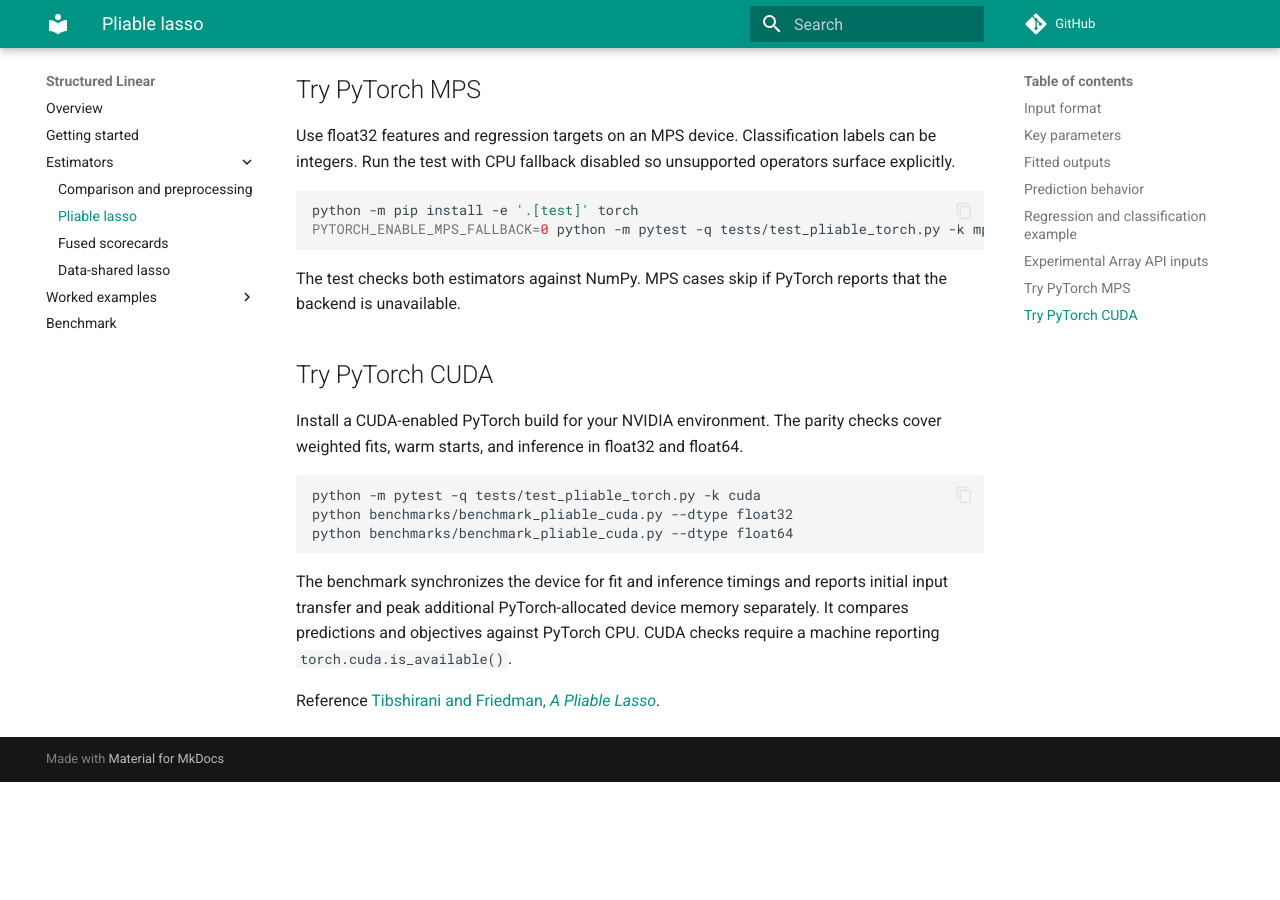
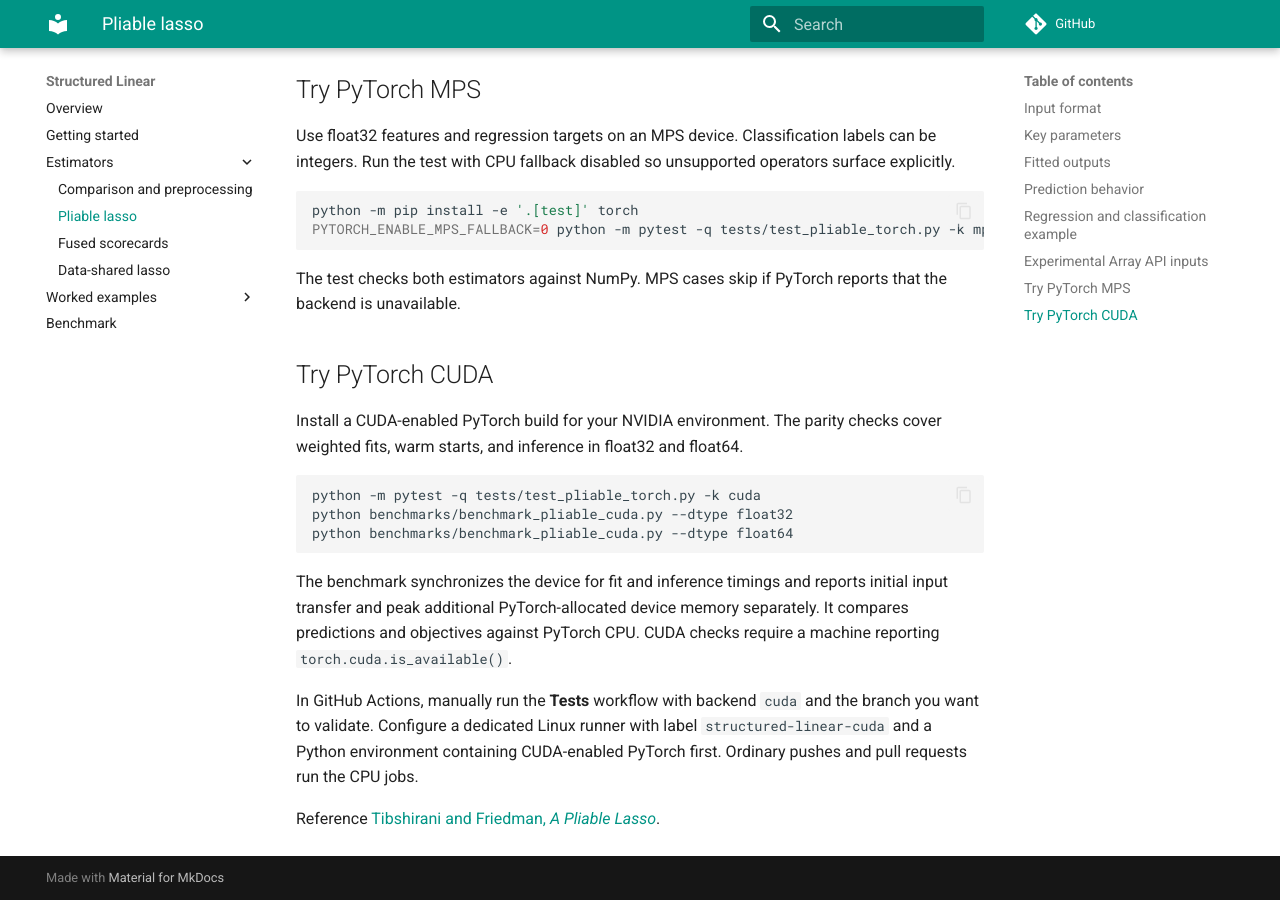
Before and after one commit to lcrmorin/pliable-lasso, an MkDocs documentation site: the page built from docs/pliable.md, in a window 1280 px wide and 900 px high, scrolled down 1571 px. Built offline with MkDocs 1.6.1 and Material for MkDocs 9.7.7, drawn with Linux system fonts in a browser that asks for light colours; comment, search, counter and statistics services are not loaded; before the commit the page ends 2353 px from its top, so only the background shows below that.

Commit message:
Add manually dispatched NVIDIA validation and benchmark job

```diff
--- a/docs/pliable.md
+++ b/docs/pliable.md
@@ -92,4 +92,10 @@ initial input transfer and peak additional PyTorch-allocated device memory
 separately. It compares predictions and objectives against PyTorch CPU. CUDA
 checks require a machine reporting `torch.cuda.is_available()`.
 
+In GitHub Actions, manually run the **Tests** workflow with backend
+`cuda` and the branch you want to validate. Configure a dedicated Linux
+runner with label `structured-linear-cuda` and a Python environment
+containing CUDA-enabled PyTorch first. Ordinary pushes and pull
+requests run the CPU jobs.
+
 Reference [Tibshirani and Friedman, *A Pliable Lasso*](https://doi.org/10.1080/10618600.2019.1648271).
```
Also changed, not shown: 1 other file.
